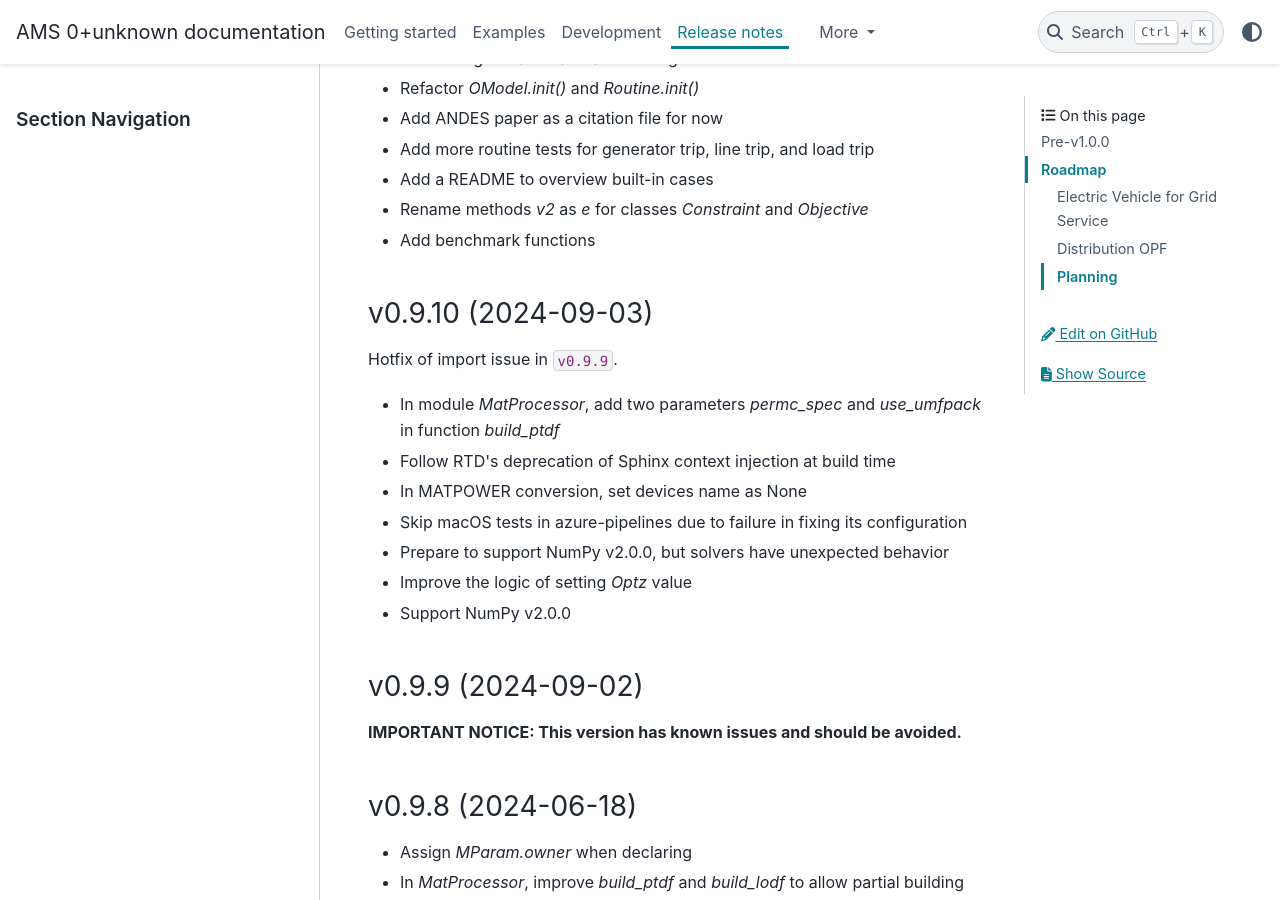
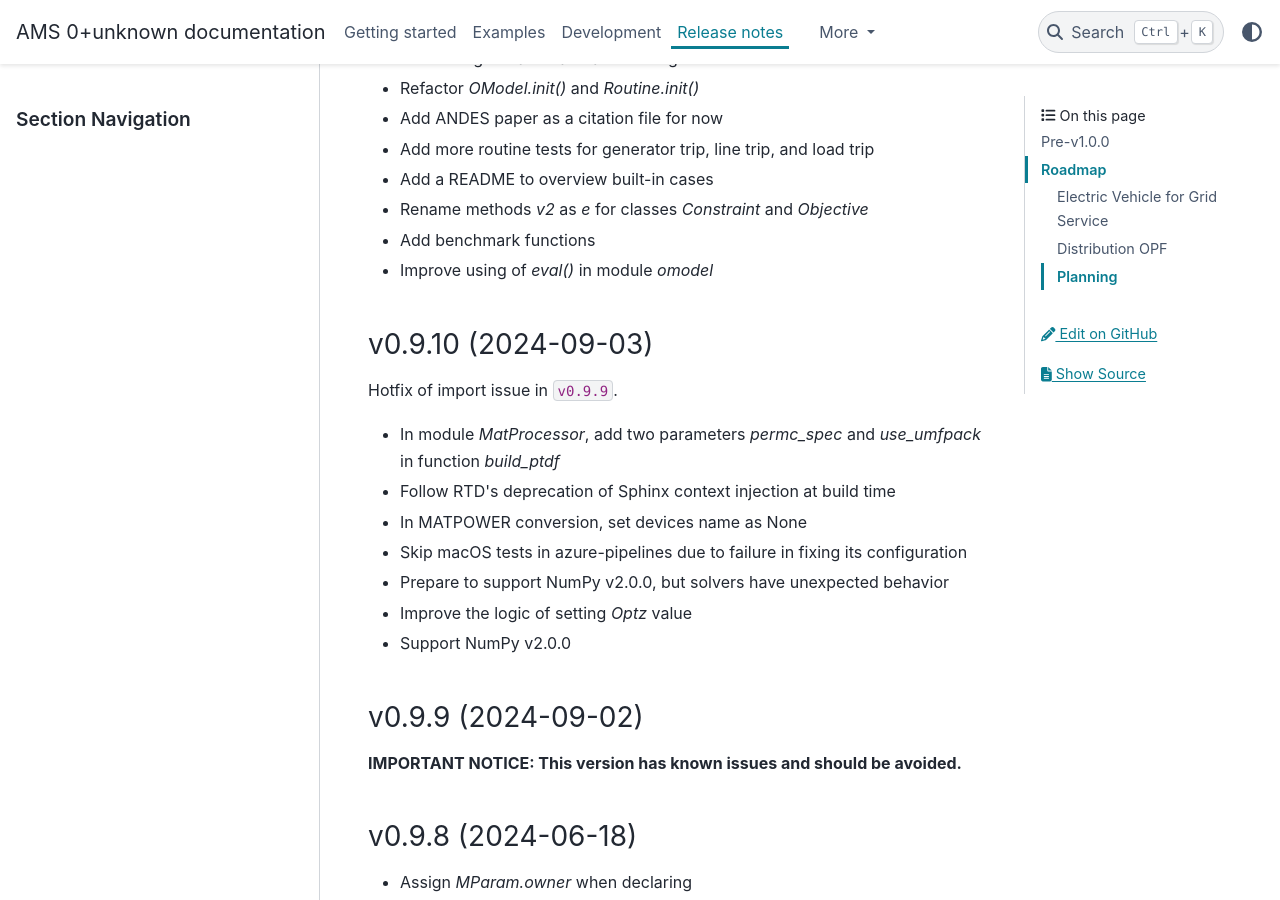
Before and after one commit to CURENT/ams, a Sphinx documentation site: the page built from docs/source/release-notes.rst, in a window 1280 px wide and 900 px high, scrolled down 661 px. Built offline with Sphinx 7.4.7 and the PyData theme 0.15.4, drawn with Linux system fonts in a browser that asks for light colours; pages that are not in the unit, such as notebooks, are missing from menus.

Commit message:
Update release notes

```diff
--- a/docs/source/release-notes.rst
+++ b/docs/source/release-notes.rst
@@ -27,6 +27,7 @@ v0.9.11 (2024-xx-xx)
 - Add a README to overview built-in cases
 - Rename methods `v2` as `e` for classes `Constraint` and `Objective`
 - Add benchmark functions
+- Improve using of `eval()` in module `omodel`
 
 v0.9.10 (2024-09-03)
 --------------------
```
